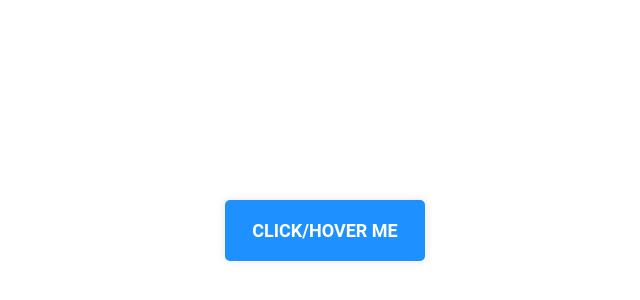
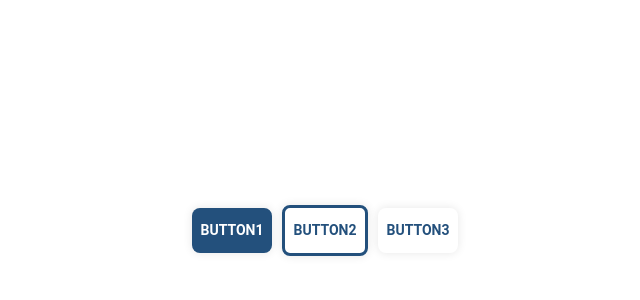
Before and after one commit to TryCatch00/Social-System-Duplicate, a website: page asset/html/button.html in a window 1280 px wide. Shown: the part 170-470 px from the top of the page, without its empty margins (315-955 px from the left). Drawn offline with Linux system fonts and the light colour scheme.

Commit message:
2-3 Buttons

```diff
--- a/asset/html/button.html
+++ b/asset/html/button.html
@@ -7,6 +7,8 @@
     <link rel="stylesheet" href="../../css/assets/main.css">
 </head>
 <body>
-    <a href="#" class="btn">Click/Hover Me</a>
+    <a href="#" class="btn">Button1</a>
+    <a href="#" class="btn2">Button2</a>
+    <a href="#" class="btn3">Button3</a>
 </body>
 </html>
--- a/sass/assets/_asset-button.scss
+++ b/sass/assets/_asset-button.scss
@@ -1,6 +1,8 @@
+@import "variables";
+
 body {
-    margin: 0;
-    padding: 0;
+    margin: 0px;
+    padding: 0px;
     height: 100vh;
     justify-content: center;
     align-items: center;
@@ -9,22 +11,27 @@ body {
 
 .btn {
     font-family: "Roboto", sans-serif;
-    font-size: 18px;
+    font-size: 14px;
     font-weight: bold;
-    background-color: #1E90FF;
-    width: 160px;
+    background-color: $dark-bg;
+    width: 40px;
+    height: 5px;
     padding: 20px;
+    display: flex;
+    align-items: center;
+    justify-content: center;
     text-align: center;
     text-decoration: none;
     text-transform: uppercase;
     color: #fff;
-    border-radius: 5px;
+    border-radius: 8px;
     cursor: pointer;
     box-shadow: 0 0 10px rgba(0, 0, 0, 0.1);
     -webkit-transition-duration: 0.3s;
     transition-duration: 0.3s;
     -webkit-transition-property: box-shadow, transform;
     transition-property: box-shadow, transform;
+    margin-right: 10px;
 }
 
 .btn:hover, .btn:focus, .btn:active {
@@ -32,3 +39,92 @@ body {
     -webskit-transform: scale(1.1);
     transform: scale(1.1);
 }
+
+.btn2 {
+    font-family: "Roboto", sans-serif;
+    font-size: 14px;
+    font-weight: bold;
+    background-color: none;
+    width: 40px;
+    height: 5px;
+    padding: 20px;
+    display: flex;
+    align-items: center;
+    justify-content: center;
+    text-align: center;
+    text-decoration: none;
+    text-transform: uppercase;
+    color: $dark-bg;
+    border-style:solid;
+    border-color: $dark-bg;
+    border-radius: 8px;
+    cursor: pointer;
+    box-shadow: 0 0 10px rgba(0, 0, 0, 0.1);
+    transition: ease-in-out;
+    -webkit-transition-duration: 0.3s;
+    transition-duration: 0.3s;
+    -webkit-transition-property: box-shadow, transform;
+    transition-property: box-shadow, transform;
+    margin-right: 10px;
+}
+
+.btn2:hover, .btn2:focus, .btn2:active {
+    box-shadow: 0 0 20px rgba(0,0,0,0.5);
+    -webskit-transform: scale(1.1);
+    transform: scale(1.1);
+}
+
+.btn3 {
+    font-family: "Roboto", sans-serif;
+    font-size: 14px;
+    font-weight: bold;
+    background-color: none;
+    width: 40px;
+    height: 5px;
+    padding: 20px;
+    display: flex;
+    align-items: center;
+    justify-content: center;
+    text-align: center;
+    text-decoration: none;
+    text-transform: uppercase;
+    color: $dark-bg;
+    border: 3px solid transparent;
+    border-style:none;
+    border-color: $dark-bg;
+    border-radius: 8px;
+    cursor: pointer;
+    box-shadow: 0 0 10px rgba(0, 0, 0, 0.1);
+    transition: border-style 0.3s ease-in-out, border-color 0.3s ease-in-out, 0.3s ease-in-out, transform 0.3 ease-in-out, border-color 0.3s ease-in-out;
+    -webkit-transition-duration: 0.3s;
+    transition-duration: 0.3s;
+    -webkit-transition-property: box-shadow, transform, border-style;
+    transition-property: box-shadow, transform, border-style;
+}
+
+.btn3:hover, .btn3:focus, .btn3:active {
+    box-shadow: 0 0 20px rgba(0,0,0,0.5);
+    -webskit-transform: scale(1.1);
+    -webkit-animation: 1s;
+    animation: 1s;
+    transform: scale(1.1);
+    border-color: $dark-bg;
+}
+
+.btn3::before {
+    content: '';
+    position: absolute;
+    top: 0;
+    left: 0;
+    right: 0;
+    bottom: 0;
+    border: 3px solid $dark-bg; /* Border rengi */
+    border-radius: 8px; /* Köşe yuvarlatma */
+    opacity: 0; /* Başlangıçta görünmez */
+    transition: opacity 0.3s ease-in-out; /* Border rengi geçiş süresi */
+    pointer-events: none; /* Fare etkileşimini önler */
+}
+
+.btn3:hover::before, .btn3:focus::before, .btn3:active::before {
+    opacity: 1; /* Hover, focus ve active durumunda görünür */
+}
--- a/sass/assets/main.scss
+++ b/sass/assets/main.scss
@@ -1 +1,2 @@
 @import "asset-button";
+@import "variables";
--- /dev/null
+++ b/sass/assets/variables.scss
@@ -0,0 +1,3 @@
+// DEFAULT
+$dark-bg: #23507c;
+$dark-color: #d3d3d3
```
Also changed, not shown: css/assets/main.css, css/assets/variables.css (added), 2 other files.
